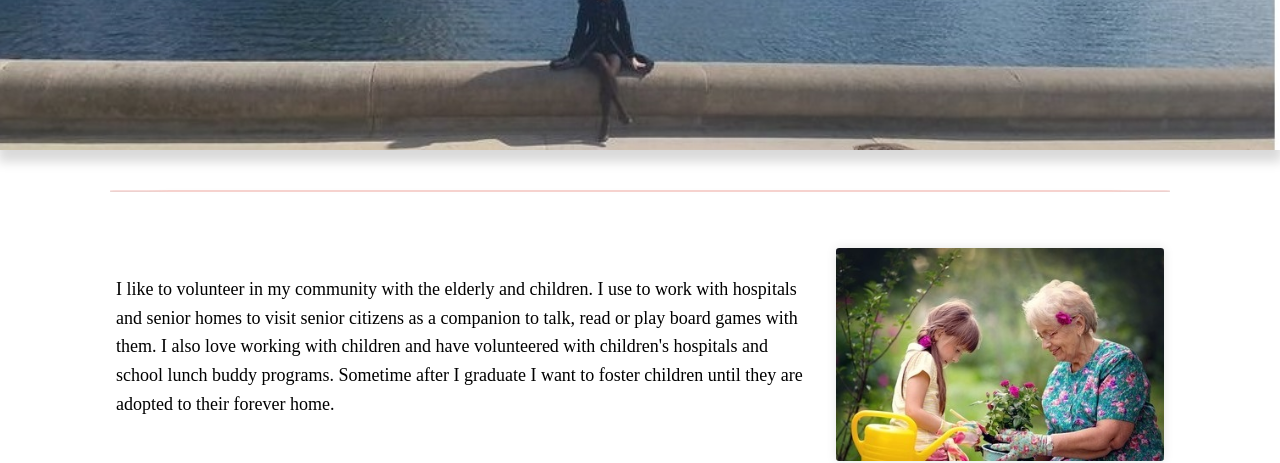
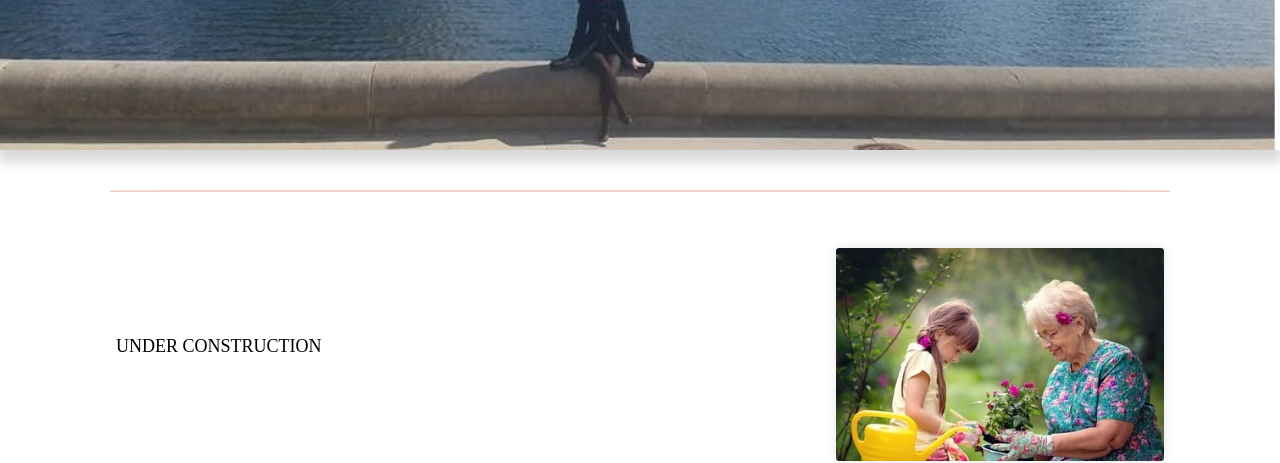
Before and after one commit to Svettlira/svettlira.github.io, a plain HTML site: page service.html in a window 1280 px wide. Shown: the part 351-814 px from the top of the page. Drawn offline with Linux system fonts and the light colour scheme.

Commit message:
Update service.html

```diff
--- a/service.html
+++ b/service.html
@@ -130,12 +130,7 @@
 		<div class="col-md-8 my-auto">
 			<div class="os-animation" data-animation="animate__animated animate__fadeInLeft">
 				<p>
-					I like to volunteer in my community with the elderly and children.
-					I use to work with hospitals and senior homes to visit senior citizens
-					as a companion to talk, read or play board games with them. I also love
-					working with children and have volunteered with children's hospitals
-					and school lunch buddy programs. Sometime after I graduate I want to
-					foster children until they are adopted to their forever home.
+					UNDER CONSTRUCTION
 				</p>
 			</div> <!-- End Animation -->
 		</div> <!-- End Column -->
```
